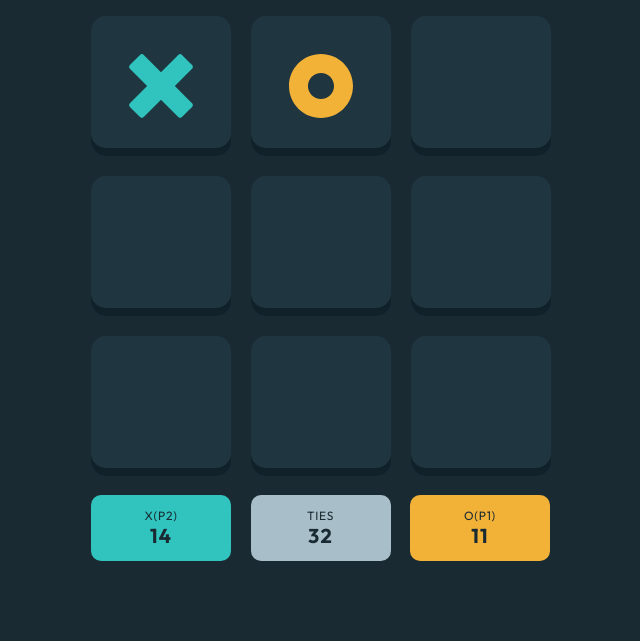
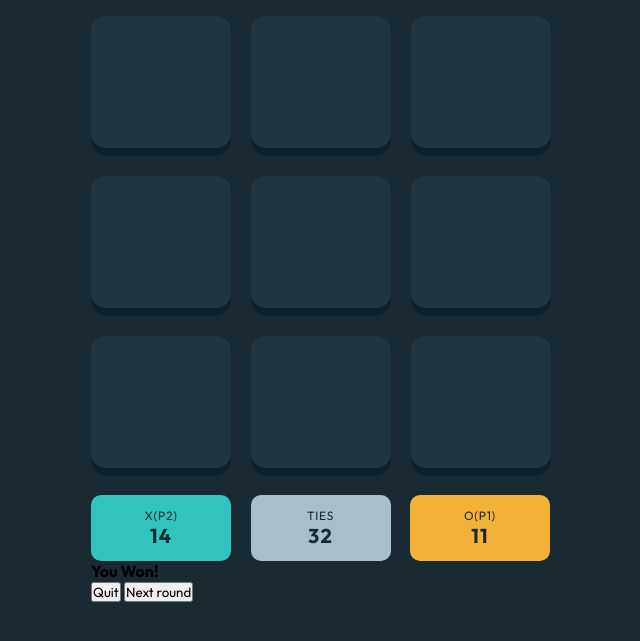
Before and after one commit to mohamed-abdelahi-haibelty/Unbeatble-tic-tac-toe, a plain HTML site: page index.html in a window 1280 px wide. Both pictures are taken after a click on the button "New Game (vs player)". Shown: the part 79-720 px from the top of the page, without its empty margins (319-959 px from the left). Drawn offline with Linux system fonts and the light colour scheme.

Commit message:
add player win div

```diff
--- a/index.html
+++ b/index.html
@@ -50,12 +50,8 @@
                 </button>
             </div>
             <div class="game-box">
-                <div class="square" id="0">
-                    <img src="assets/icon-x.svg" alt="">
-                </div>
-                <div class="square" id="1">
-                    <img src="assets/icon-o.svg" alt="">
-                </div>
+                <div class="square" id="0"></div>
+                <div class="square" id="1"></div>
                 <div class="square" id="2"></div>
                 <div class="square" id="3"></div>
                 <div class="square" id="4"></div>
@@ -78,6 +74,13 @@
                     <h4>11</h4>
                 </div>
             </div>
+            <div class="player-win">
+                <h4>You Won!</h4>
+                <div class="next-step-btns">
+                    <button class="quit">Quit</button>
+                    <button class="next-round">Next round</button>
+                </div>
+            </div>
         </div>
 
     </div>
```
